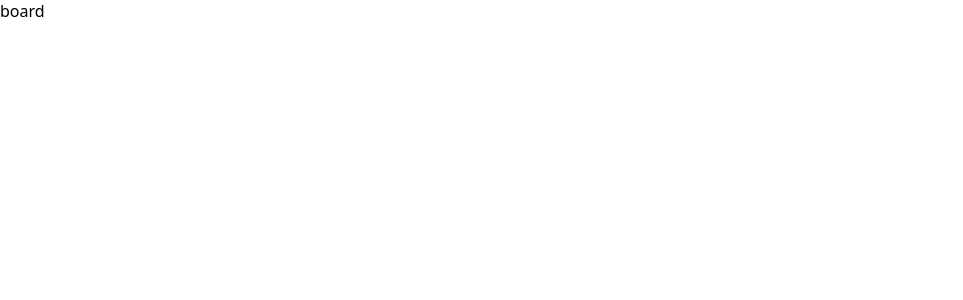
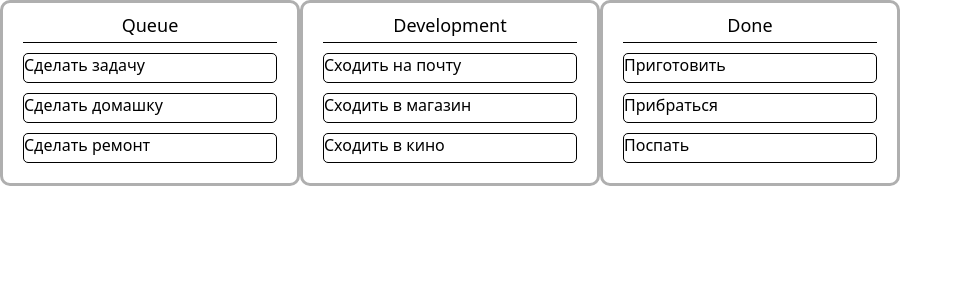
Before and after one commit to flwlss/uptrader-to-do, a React (Create React App) app: page /projects in a window 1280 px wide. Both pictures are taken after a click on the element "First Project". Shown: the top 300 px of the page, without its empty margins (0-963 px from the left). Built offline with nearby package versions, Linux system fonts and the light colour scheme.

Commit message:
boards template

```diff
--- /dev/null
+++ b/src/assets/styles/boards.scss
@@ -0,0 +1,27 @@
+.boardWrapper {
+  display: flex;
+}
+
+.board {
+  width: 300px;
+  border: 3px solid rgb(175, 175, 175);
+  border-radius: 10px;
+  padding: 10px 20px 20px;
+
+  &__title {
+    font-size: 18px;
+    font-weight: 500;
+    border-bottom: 1px solid black;
+    text-align: center;
+    padding-bottom: 5px;
+  }
+
+  &__item {
+    width: 100%;
+    height: 30px;
+    margin-top: 10px;
+    border-radius: 5px;
+    border: 1px solid black;
+    cursor: grab;
+  }
+}
--- a/src/assets/styles/styles.scss
+++ b/src/assets/styles/styles.scss
@@ -1,5 +1,6 @@
 @import "projects.scss";
 @import "components.scss";
+@import "boards.scss";
 
 /* Указываем box sizing */
 *,
--- a/src/navigation/Routes.tsx
+++ b/src/navigation/Routes.tsx
@@ -2,14 +2,14 @@ import React from "react";
 import { Routes, Route, Navigate } from "react-router-dom";
 import { PATHS } from "./paths";
 import Projects from "../screens/Projects";
-import Board from "../screens/Board";
+import Boards from "../screens/Boards";
 
 const Router: React.FC = () => {
   return (
     <Routes>
       <Route path={PATHS.ROOT} element={<Navigate to={PATHS.PROJECTS} />} />
       <Route path={PATHS.PROJECTS} element={<Projects />} />
-      <Route path={`${PATHS.PROJECTS}/:id`} element={<Board />} />
+      <Route path={`${PATHS.PROJECTS}/:id`} element={<Boards />} />
     </Routes>
   );
 };
--- a/src/screens/Board.tsx
+++ /dev/null
@@ -1,7 +0,0 @@
-import React from "react";
-
-const Board: React.FC = () => {
-  return <div>board</div>;
-};
-
-export default Board;
--- /dev/null
+++ b/src/screens/Boards.tsx
@@ -0,0 +1,174 @@
+import React, { useState } from "react";
+
+const Boards: React.FC = () => {
+  const [boards, setBoards] = useState([
+    {
+      id: 1,
+      title: "Queue",
+      items: [
+        {
+          id: 1,
+          title: "Сделать задачу",
+        },
+        {
+          id: 2,
+          title: "Сделать домашку",
+        },
+        {
+          id: 3,
+          title: "Сделать ремонт",
+        },
+      ],
+    },
+    {
+      id: 2,
+      title: "Development",
+      items: [
+        {
+          id: 4,
+          title: "Сходить на почту",
+        },
+        {
+          id: 5,
+          title: "Сходить в магазин",
+        },
+        {
+          id: 6,
+          title: "Сходить в кино",
+        },
+      ],
+    },
+    {
+      id: 3,
+      title: "Done",
+      items: [
+        {
+          id: 7,
+          title: "Приготовить",
+        },
+        {
+          id: 8,
+          title: "Прибраться",
+        },
+        {
+          id: 9,
+          title: "Поспать",
+        },
+      ],
+    },
+  ]);
+
+  const [currentBoard, setCurrentBoard] = useState<Board | null>(null);
+  const [currentItem, setCurrentItem] = useState<BoardItem | null>(null);
+
+  const dragOverHandler = (e: any) => {
+    e.preventDefault();
+    if (e.target.className == "board__item") {
+      e.target.style.boxShadow = "0 2px 3px gray";
+    }
+  };
+
+  const dragLeaveHandler = (e: any) => {
+    e.target.style.boxShadow = "none";
+  };
+
+  const dragStartHandler = (board: Board, item: BoardItem) => {
+    setCurrentBoard(board);
+    setCurrentItem(item);
+  };
+
+  const dragEndHandler = (e: any) => {
+    e.target.style.boxShadow = "none";
+  };
+
+  const dropHandler = (e: any, board: Board, item: BoardItem) => {
+    if (currentBoard && currentItem) {
+      e.stopPropagation();
+      const currentIndex = currentBoard.items.indexOf(currentItem);
+      currentBoard.items.splice(currentIndex, 1);
+      const dropIndex = board.items.indexOf(item);
+      board.items.splice(dropIndex + 1, 0, currentItem);
+      setBoards(
+        boards.map((item: Board) => {
+          if (item.id === board.id) {
+            return board;
+          }
+          if (item.id === currentBoard.id) {
+            return currentBoard;
+          }
+          return item;
+        })
+      );
+      e.target.style.boxShadow = "none";
+    }
+  };
+
+  const dropCardHandler = (e: any, board: Board) => {
+    if (currentBoard && currentItem) {
+      board.items.push(currentItem);
+      const currentIndex = currentBoard.items.indexOf(currentItem);
+      currentBoard.items.splice(currentIndex, 1);
+      setBoards(
+        boards.map((item: Board) => {
+          if (item.id === board.id) {
+            return board;
+          }
+          if (item.id === currentBoard.id) {
+            return currentBoard;
+          }
+          return item;
+        })
+      );
+      e.target.style.boxShadow = "none";
+    }
+  };
+
+  return (
+    <div className="boardWrapper">
+      {boards.map((board: Board) => {
+        return (
+          <div
+            onDragOver={(e) => {
+              dragOverHandler(e);
+            }}
+            onDrop={(e) => {
+              dropCardHandler(e, board);
+            }}
+            key={board.id}
+            className="board"
+          >
+            <p className="board__title">{board.title}</p>
+            {board.items.map((item: BoardItem) => {
+              return (
+                <div
+                  onDragOver={(e) => {
+                    dragOverHandler(e);
+                  }}
+                  onDragLeave={(e) => {
+                    dragLeaveHandler(e);
+                  }}
+                  onDragStart={(e) => {
+                    dragStartHandler(board, item);
+                  }}
+                  onDragEnd={(e) => {
+                    dragEndHandler(e);
+                  }}
+                  onDrop={(e) => {
+                    dropHandler(e, board, item);
+                  }}
+                  draggable
+                  key={item.id}
+                  className="board__item"
+                >
+                  <span>{item.title}</span>
+                </div>
+              );
+            })}
+          </div>
+        );
+      })}
+    </div>
+  );
+};
+
+export default Boards;
```
Also changed, not shown: @types/app.d.ts (added, +10 -0 lines), tsconfig.json (+3 -8 lines).
